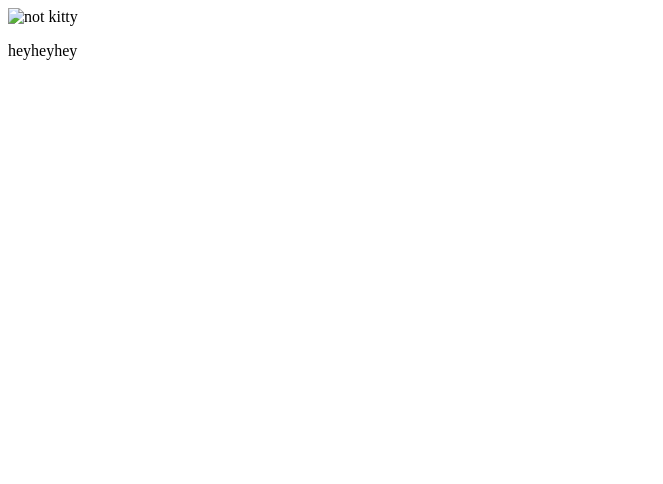
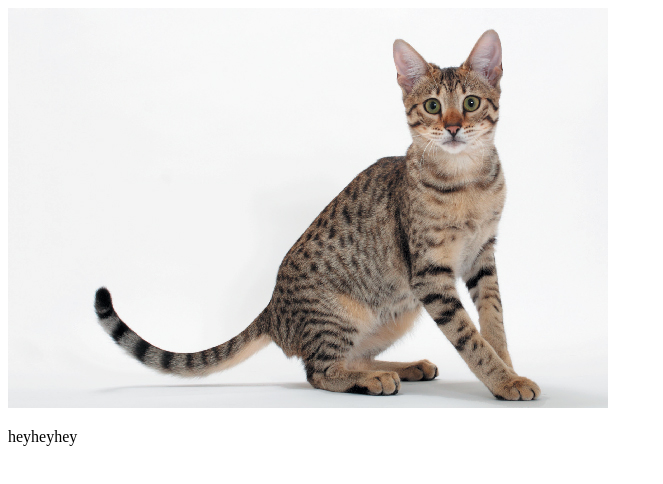
Before and after one commit to beatrisem/intro, a plain HTML site: page index.html in a window 1280 px wide. Shown: the whole page, without its empty margins (0-663 px from the left). Drawn offline with Linux system fonts and the light colour scheme.

Commit message:
added working cat

```diff
--- a/index.html
+++ b/index.html
@@ -7,7 +7,7 @@
   <title>Document</title>
 </head>
 <body>
-  <img src="img/cat.jpeg" alt="not kitty">
+  <img src="img/kitty.jpg" alt="not kitty">
   <p>heyheyhey</p>
 </body>
 </html>
```
Also changed, not shown: img/kitty.jpg (added), 1 other file.
